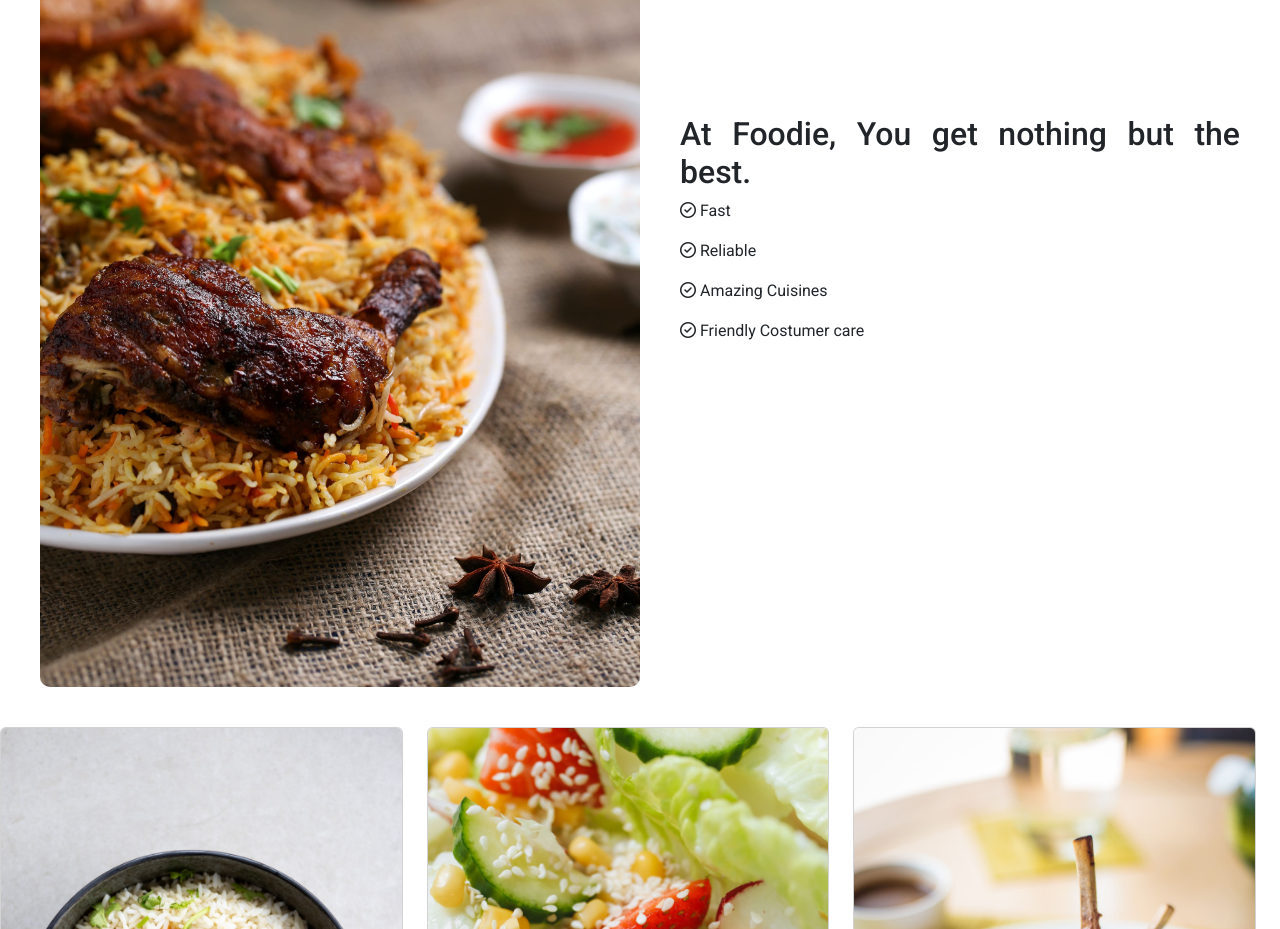
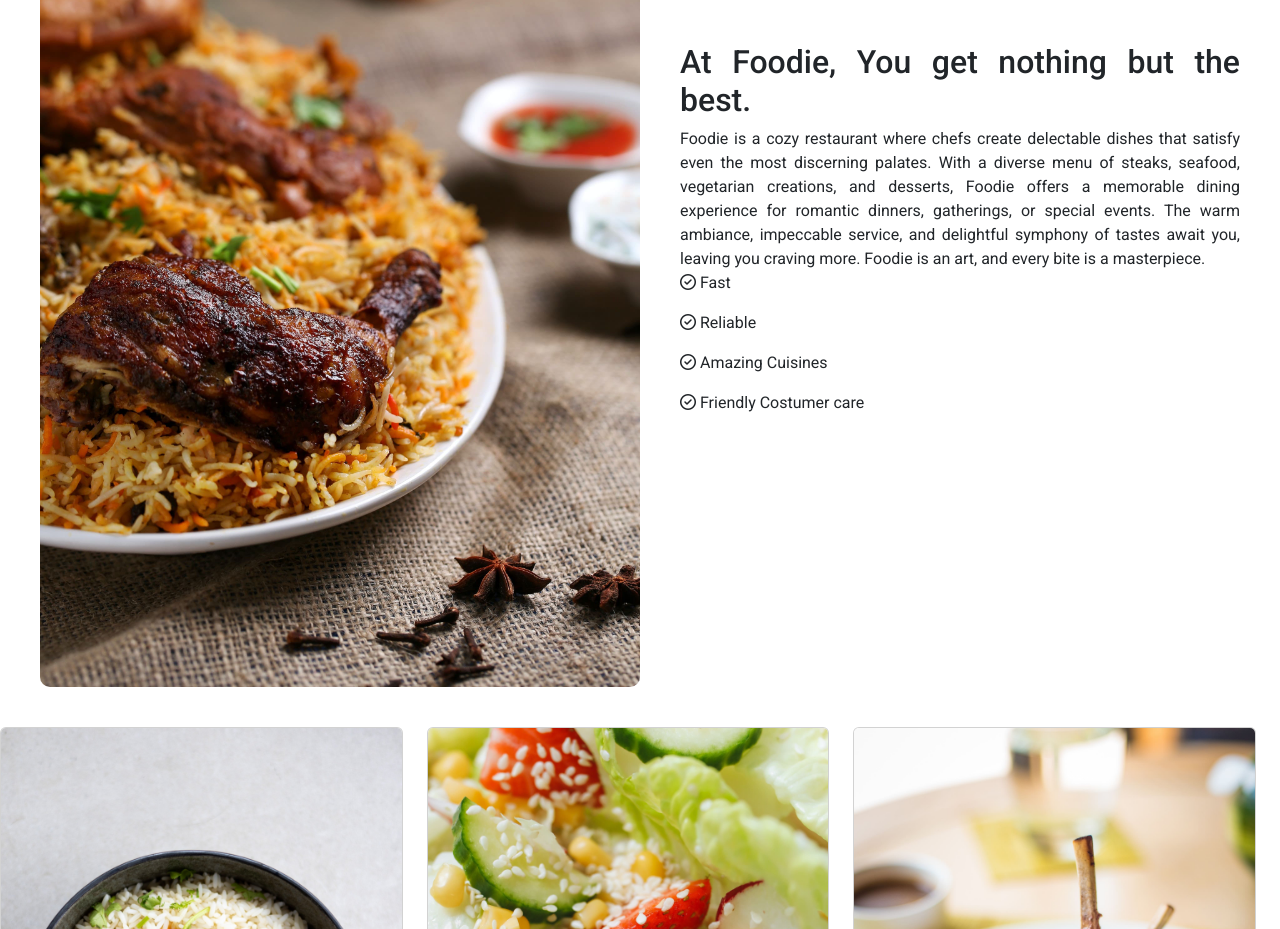
Before and after one commit to AndersonDesign1/Web-Dev-Bootcamp-Building-a-website, a plain HTML site: page index.html in a window 1280 px wide. Shown: the part 940-1869 px from the top of the page. Drawn offline with nearby package versions, Linux system fonts and the light colour scheme.

Commit message:
about us content update

```diff
--- a/index.html
+++ b/index.html
@@ -49,6 +49,13 @@
     <img class="about-img" src="./Images/2-3-2022 _ Full website/img/foodie.jpg" alt="Picture of food">
     <div class="about-text">
       <h2>At Foodie, You get nothing but the best.</h2>
+      <span>
+        Foodie is a cozy restaurant where chefs create delectable dishes that satisfy even the most discerning palates.
+        With a diverse menu of steaks, seafood, vegetarian creations, and desserts, Foodie offers a memorable dining
+        experience for romantic dinners, gatherings, or special events. The warm ambiance, impeccable service, and
+        delightful symphony of tastes await you, leaving you craving more. Foodie is an art, and every bite is a
+        masterpiece.
+      </span>
       <p><i class="fa-regular fa-circle-check"></i> Fast</p>
       <p><i class="fa-regular fa-circle-check"></i> Reliable</p>
       <p><i class="fa-regular fa-circle-check"></i> Amazing Cuisines</p>
```
